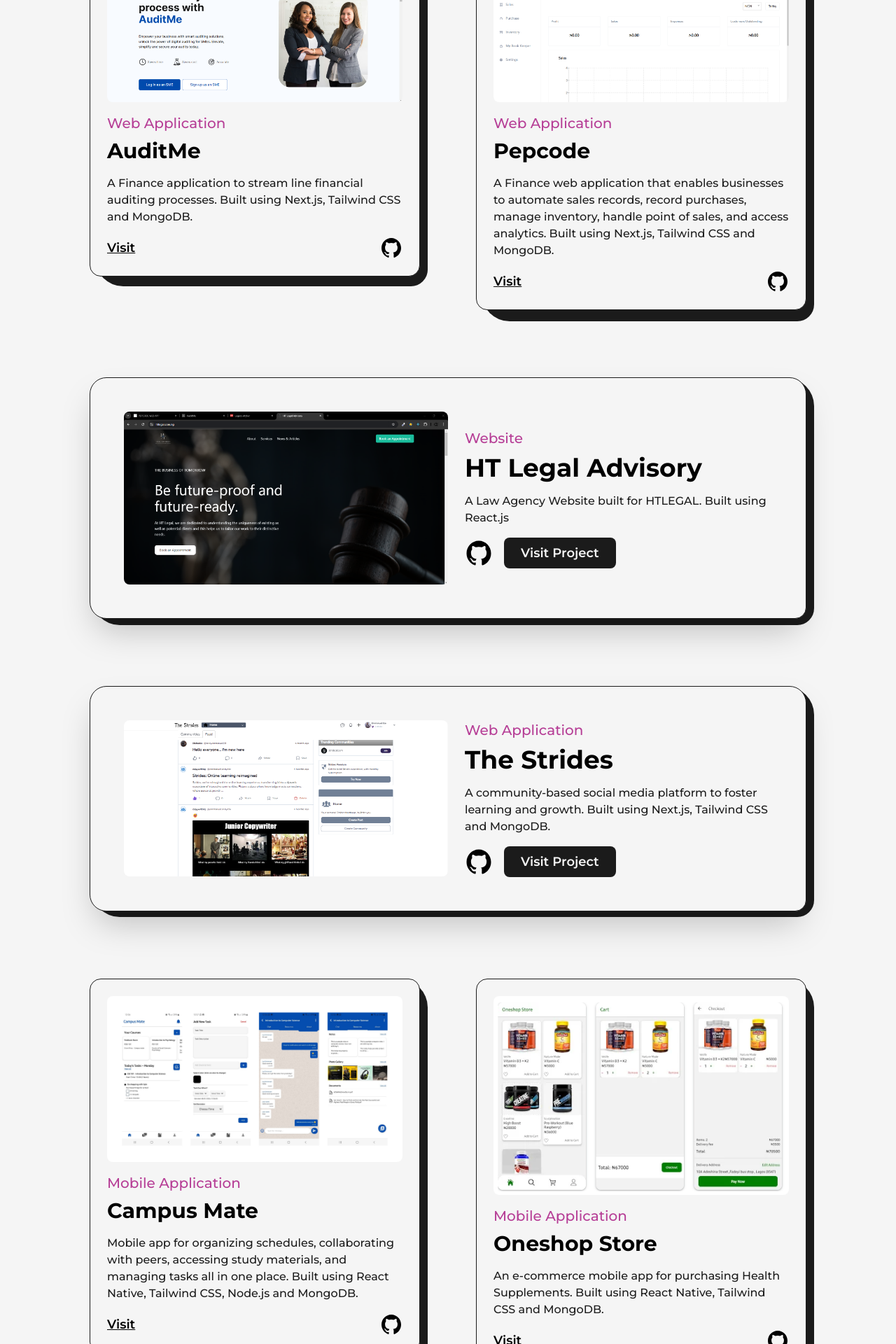
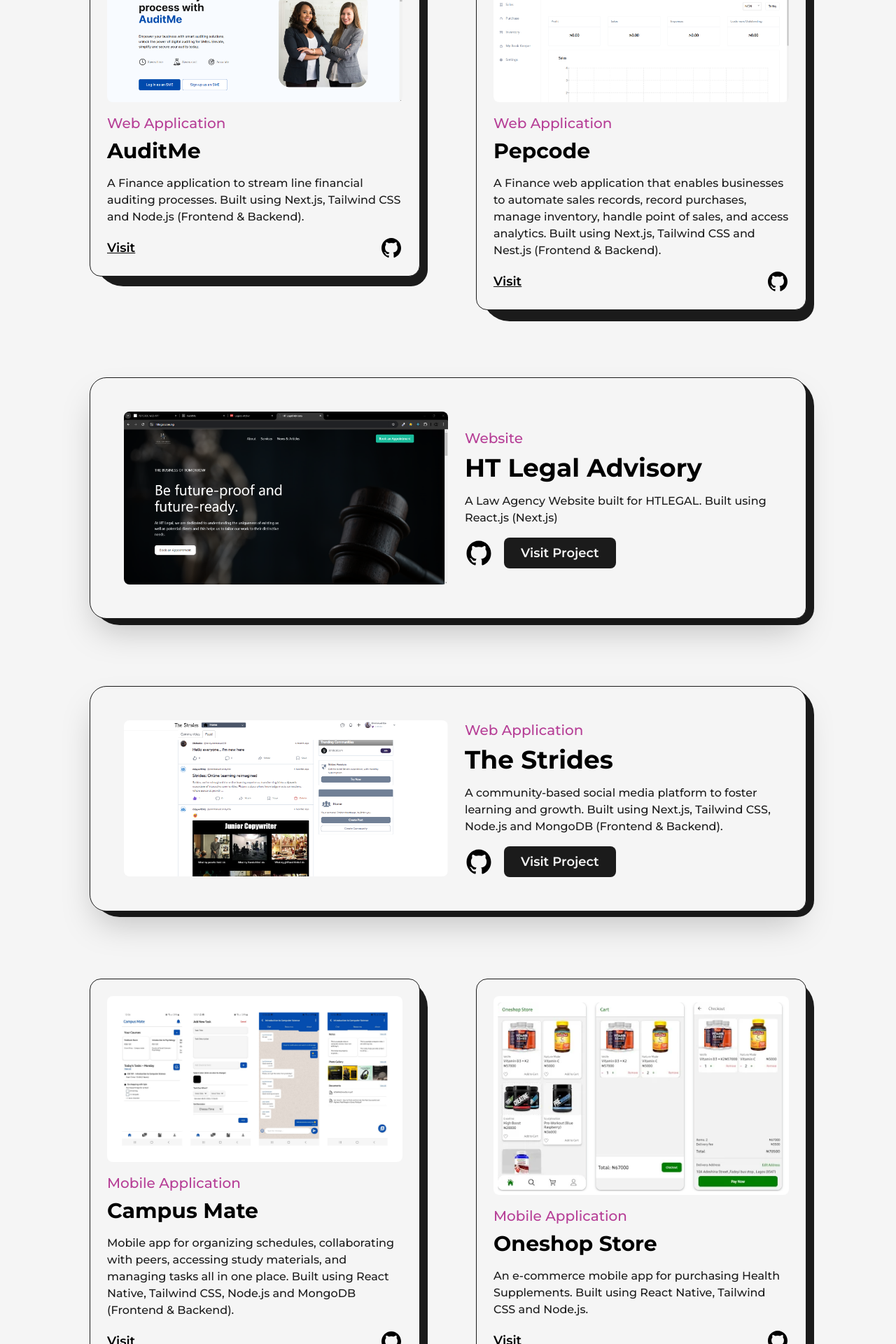
Before and after one commit to emmanuelandyeze/emmanueleze, a Next.js app: page /projects in a window 1280 px wide. Shown: the part 880-2800 px from the top of the page at 70% size. Built offline with nearby package versions, Linux system fonts and the light colour scheme.

Commit message:
Update projects.js

```diff
--- a/src/pages/projects.js
+++ b/src/pages/projects.js
@@ -151,7 +151,7 @@ const projects = () => {
 								title={'Legacy Atelier'}
 								type={'Web Application'}
 								summary={
-									'An e-commerce web app for a local arts and crafts shop. Built using Next.js, Tailwind CSS and Shopify.'
+									'An e-commerce web app for a local arts and crafts shop. Built using Next.js, Tailwind CSS, Shopify and Node.js (Frontend & Backend).'
 								}
 								img={'/images/projects/legacyatelier.png'}
 								link={'https://www.legacyatelier.com.ng/'}
@@ -165,7 +165,7 @@ const projects = () => {
 								title={'AuditMe'}
 								type={'Web Application'}
 								summary={
-									'A Finance application to stream line financial auditing processes. Built using Next.js, Tailwind CSS and MongoDB.'
+									'A Finance application to stream line financial auditing processes. Built using Next.js, Tailwind CSS and Node.js (Frontend & Backend).'
 								}
 								img={'/images/projects/auditme.png'}
 								link={'https://auditme.com.ng/'}
@@ -179,7 +179,7 @@ const projects = () => {
 								title={'Pepcode'}
 								type={'Web Application'}
 								summary={
-									'A Finance web application that enables businesses to automate sales records, record purchases, manage inventory, handle point of sales, and access analytics. Built using Next.js, Tailwind CSS and MongoDB.'
+									'A Finance web application that enables businesses to automate sales records, record purchases, manage inventory, handle point of sales, and access analytics. Built using Next.js, Tailwind CSS and Nest.js (Frontend & Backend).'
 								}
 								img={'/images/projects/pepcode.png'}
 								link={'https://www.pepcodeinc.com/'}
@@ -193,7 +193,7 @@ const projects = () => {
 								title={'HT Legal Advisory'}
 								type={'Website'}
 								summary={
-									'A Law Agency Website built for HTLEGAL. Built using React.js'
+									'A Law Agency Website built for HTLEGAL. Built using React.js (Next.js)'
 								}
 								img={'/images/projects/htlegal.png'}
 								link={'https://www.htlegal.com.ng/'}
@@ -207,7 +207,7 @@ const projects = () => {
 								title={'The Strides'}
 								type={'Web Application'}
 								summary={
-									'A community-based social media platform to foster learning and growth. Built using Next.js, Tailwind CSS and MongoDB.'
+									'A community-based social media platform to foster learning and growth. Built using Next.js, Tailwind CSS, Node.js and MongoDB (Frontend & Backend).'
 								}
 								img={'/images/projects/strides.png'}
 								link={'https://thestrides.vercel.app/'}
@@ -221,7 +221,7 @@ const projects = () => {
 								title={'Campus Mate'}
 								type={'Mobile Application'}
 								summary={
-									'Mobile app for organizing schedules, collaborating with peers, accessing study materials, and managing tasks all in one place. Built using React Native, Tailwind CSS, Node.js and MongoDB.'
+									'Mobile app for organizing schedules, collaborating with peers, accessing study materials, and managing tasks all in one place. Built using React Native, Tailwind CSS, Node.js and MongoDB (Frontend & Backend).'
 								}
 								img={'/images/projects/campusmate.png'}
 								link={
@@ -237,7 +237,7 @@ const projects = () => {
 								title={'Oneshop Store'}
 								type={'Mobile Application'}
 								summary={
-									'An e-commerce mobile app for purchasing Health Supplements. Built using React Native, Tailwind CSS and MongoDB.'
+									'An e-commerce mobile app for purchasing Health Supplements. Built using React Native, Tailwind CSS and Node.js.'
 								}
 								img={'/images/projects/oneshopstore.png'}
 								link={
```
